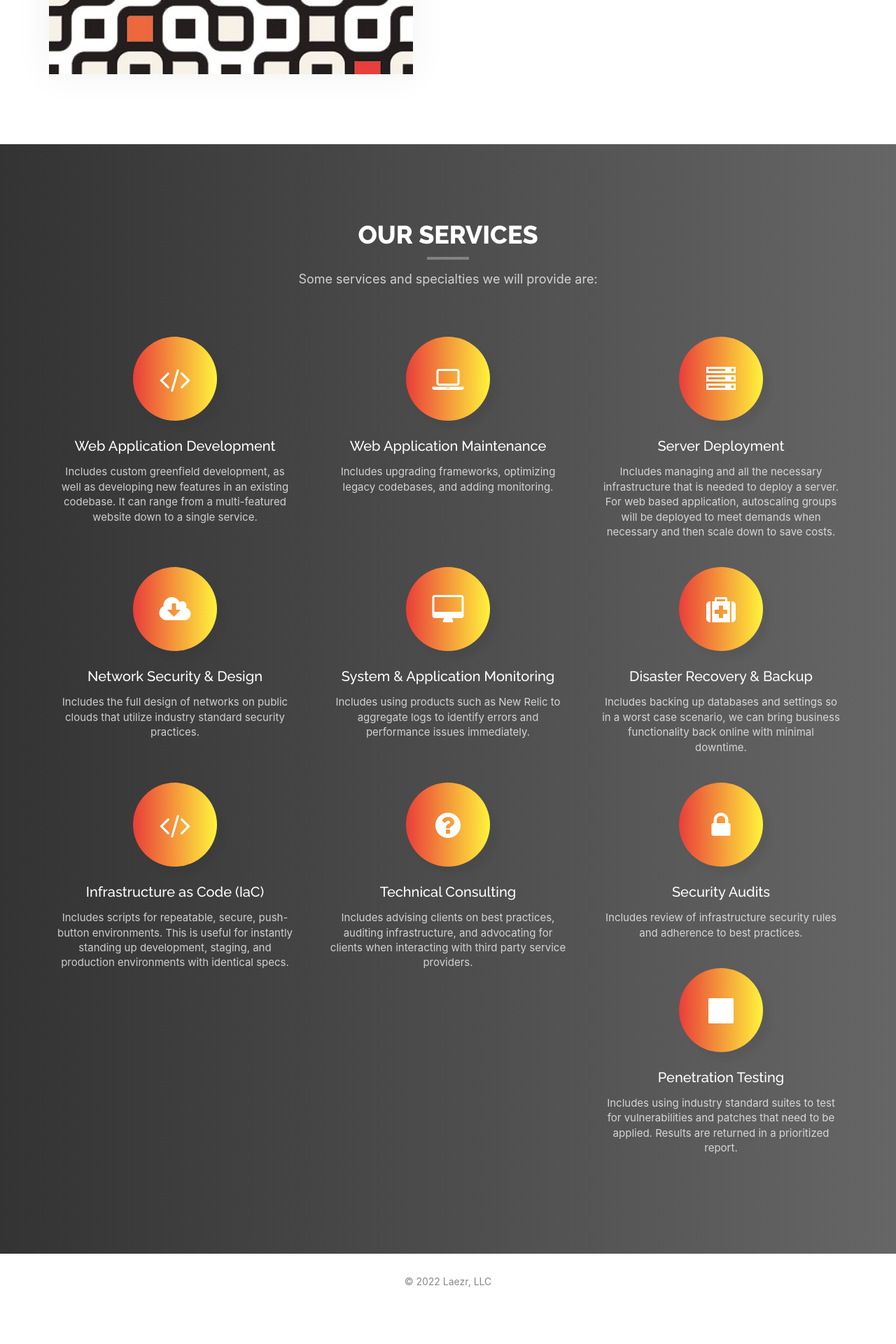
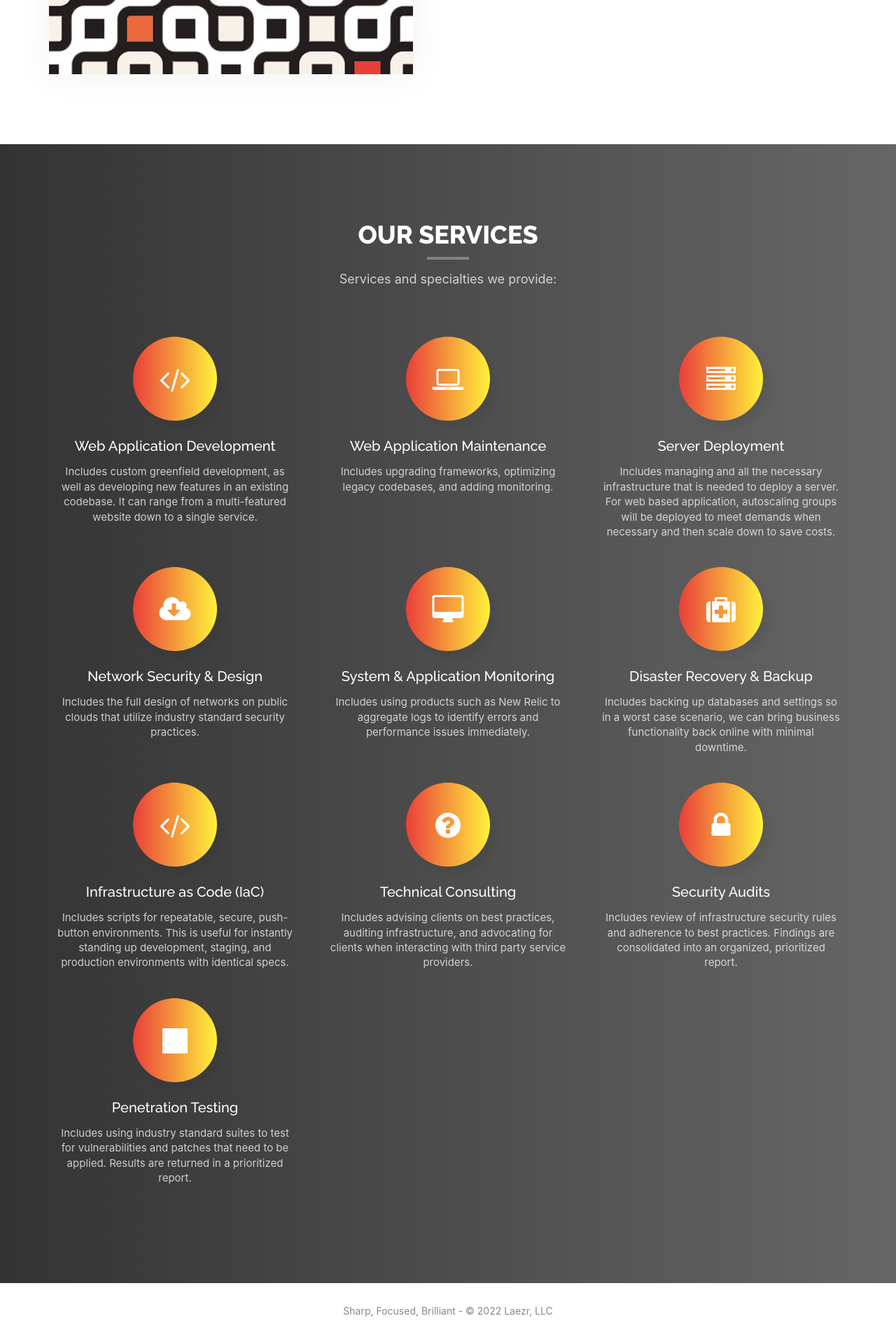
Before and after one commit to eriklangslet/laezr.com, a React (Create React App) app: page / in a window 1280 px wide. Shown: the part 524-2444 px from the top of the page at 70% size. Before the commit the page ends 2405 px from the top, so only its background shows below. Built offline with nearby package versions, Linux system fonts and the light colour scheme; what smooth-scroll would draw is missing.

Commit message:
services update

```diff
--- a/public/index.html
+++ b/public/index.html
@@ -14,7 +14,7 @@
   <link href="https://fonts.googleapis.com/css?family=Open+Sans:300,400,600,700" rel="stylesheet" />
   <link href="https://fonts.googleapis.com/css?family=Lato:400,700" rel="stylesheet" />
   <link href="https://fonts.googleapis.com/css?family=Raleway:300,400,500,600,700,800,900" rel="stylesheet" />
-  <title>Laezr, LLC</title>
+  <title>Sharp, Focused, Brilliant - Laezr, LLC</title>
 </head>
 
 <body id="page-top" data-bs-spy="scroll" data-bs-target="#menu" data-bs-offset="0" tabindex="0">
--- a/src/components/footer.jsx
+++ b/src/components/footer.jsx
@@ -5,7 +5,7 @@ export const Footer = (props) => {
       <div id='footer'>
         <div className='container text-center'>
           <p>
-            &copy; 2022 Laezr, LLC
+          Sharp, Focused, Brilliant - &copy; 2022 Laezr, LLC
           </p>
         </div>
       </div>
--- a/src/components/services.jsx
+++ b/src/components/services.jsx
@@ -5,7 +5,7 @@ export const Services = (props) => {
         <div className='section-title'>
           <h2>Our Services</h2>
           <p>
-          Some services and specialties we will provide are:
+          Services and specialties we provide:
           </p>
         </div>
         <div className='row'>
--- a/src/data/data.json
+++ b/src/data/data.json
@@ -64,7 +64,7 @@
         {
             "icon": "fa fa-lock",
             "name": "Security Audits",
-            "text": "Includes review of infrastructure security rules and adherence to best practices."
+            "text": "Includes review of infrastructure security rules and adherence to best practices. Findings are consolidated into an organized, prioritized report."
         },
         {
             "icon": "fa fa-stop",
```
Also changed, not shown: 9 other files (tests, documents, lock files or other folders).
